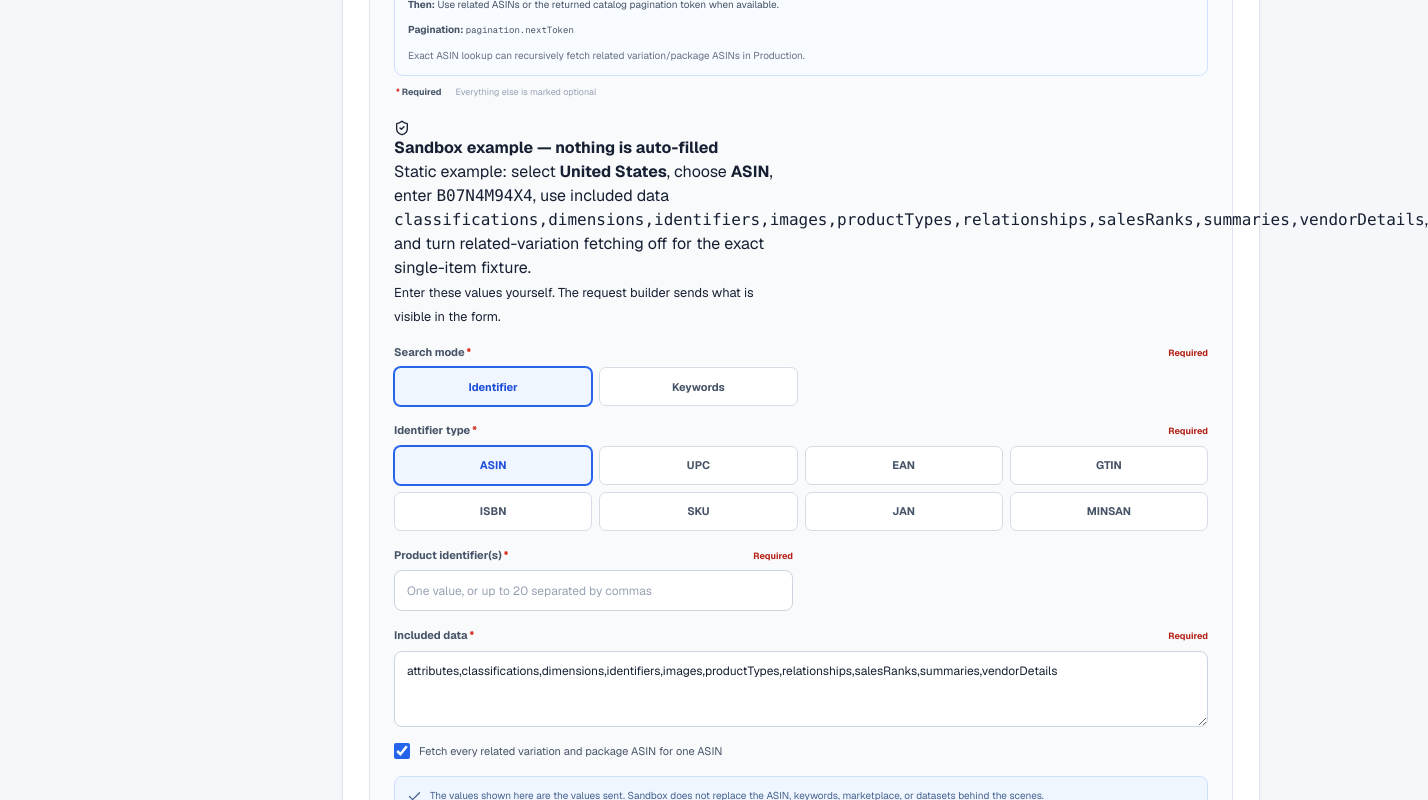
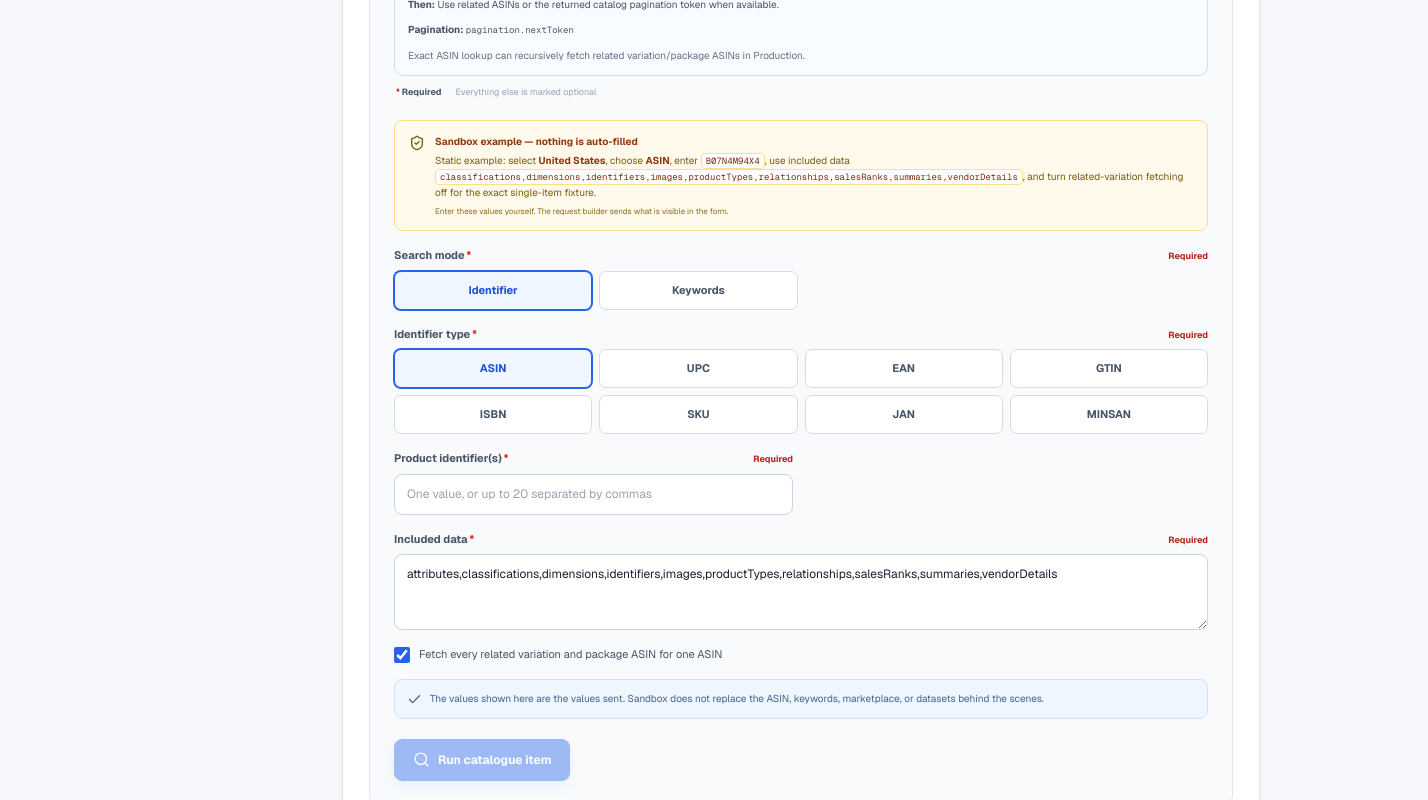
Before and after one commit to ahamdjin/SP-API, a Next.js app: page / in a window 1280 px wide. Shown: the part 1280-2080 px from the top of the page, 1428 px wide, since content can reach past the window. Built offline with nearby package versions, Linux system fonts and the light colour scheme.

Commit message:
Style manual sandbox fixture guidance

```diff
--- a/src/app/globals.css
+++ b/src/app/globals.css
@@ -147,10 +147,17 @@ h2 { margin: 0; font-size: 15px; font-weight: 680; letter-spacing: -.01em; }
 .segmented-control.compact button { min-width: 0; flex: 1; }
 .operation-fields { display: grid; grid-template-columns: repeat(2, minmax(0, 1fr)); align-items: end; gap: 16px; margin: 20px 0; }
 .operation-fields > .field:has(textarea), .operation-fields > .field:has(.choice-grid), .operation-fields > .choice-grid, .operation-fields > .write-confirmation, .operation-fields > .subsection-label { grid-column: 1 / -1; }
-.operation-fields > .check-field, .operation-fields > .dataset-note { grid-column: 1 / -1; }
+.operation-fields > .check-field, .operation-fields > .dataset-note, .operation-fields > .sandbox-input-guide { grid-column: 1 / -1; }
 .subsection-label { padding-top: 4px; color: var(--accent); font-size: 10px; font-weight: 750; text-transform: uppercase; letter-spacing: .1em; }
 .check-field { display: flex; align-items: center; gap: 9px; color: #475467; font-size: 11px; cursor: pointer; }
 .check-field input { width: 16px; height: 16px; accent-color: var(--accent); }
+
+.sandbox-input-guide { display: flex; align-items: flex-start; gap: 10px; padding: 13px 14px; border: 1px solid #fedf89; border-radius: 8px; background: #fffaeb; color: #7a5b13; font-size: 10px; line-height: 1.55; }
+.sandbox-input-guide > svg { flex: 0 0 auto; margin-top: 1px; }
+.sandbox-input-guide strong { color: #93370d; }
+.sandbox-input-guide p { margin: 4px 0; }
+.sandbox-input-guide small { display: block; color: #8a6b20; }
+.sandbox-input-guide code { padding: 1px 4px; border: 1px solid #fedf89; border-radius: 4px; background: white; color: #7a2e0e; font-family: var(--font-geist-mono), monospace; font-size: 9px; overflow-wrap: anywhere; }
 .dataset-note { display: flex; align-items: flex-start; gap: 8px; padding: 11px 12px; border: 1px solid #cfe0ff; border-radius: 8px; background: var(--accent-soft); color: #45628f; font-size: 10px; line-height: 1.5; }
 .dataset-note svg { flex: 0 0 auto; margin-top: 1px; }
 .write-confirmation { padding: 12px 14px; border: 1px solid #fedf89; border-radius: 8px; background: #fffaeb; }
```
